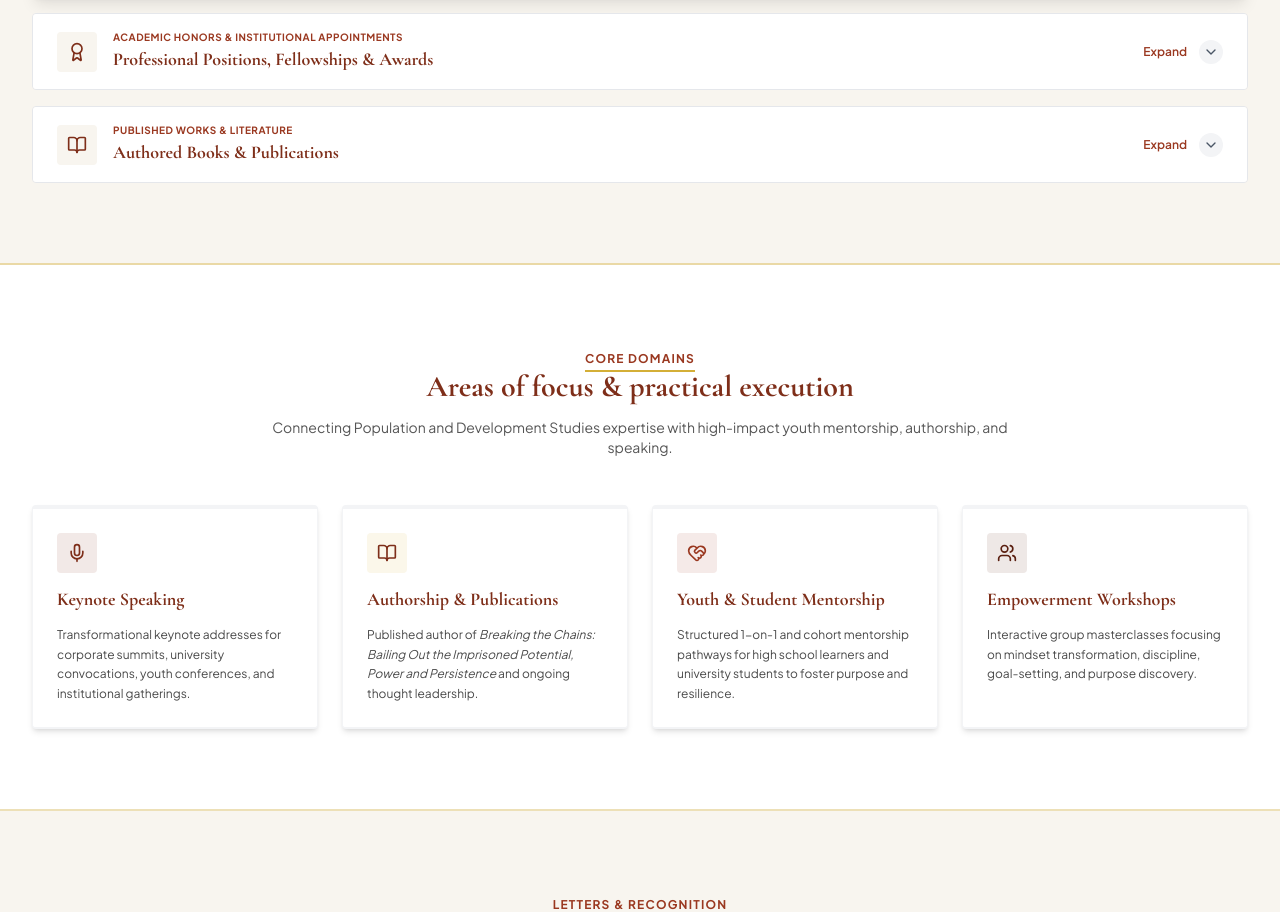
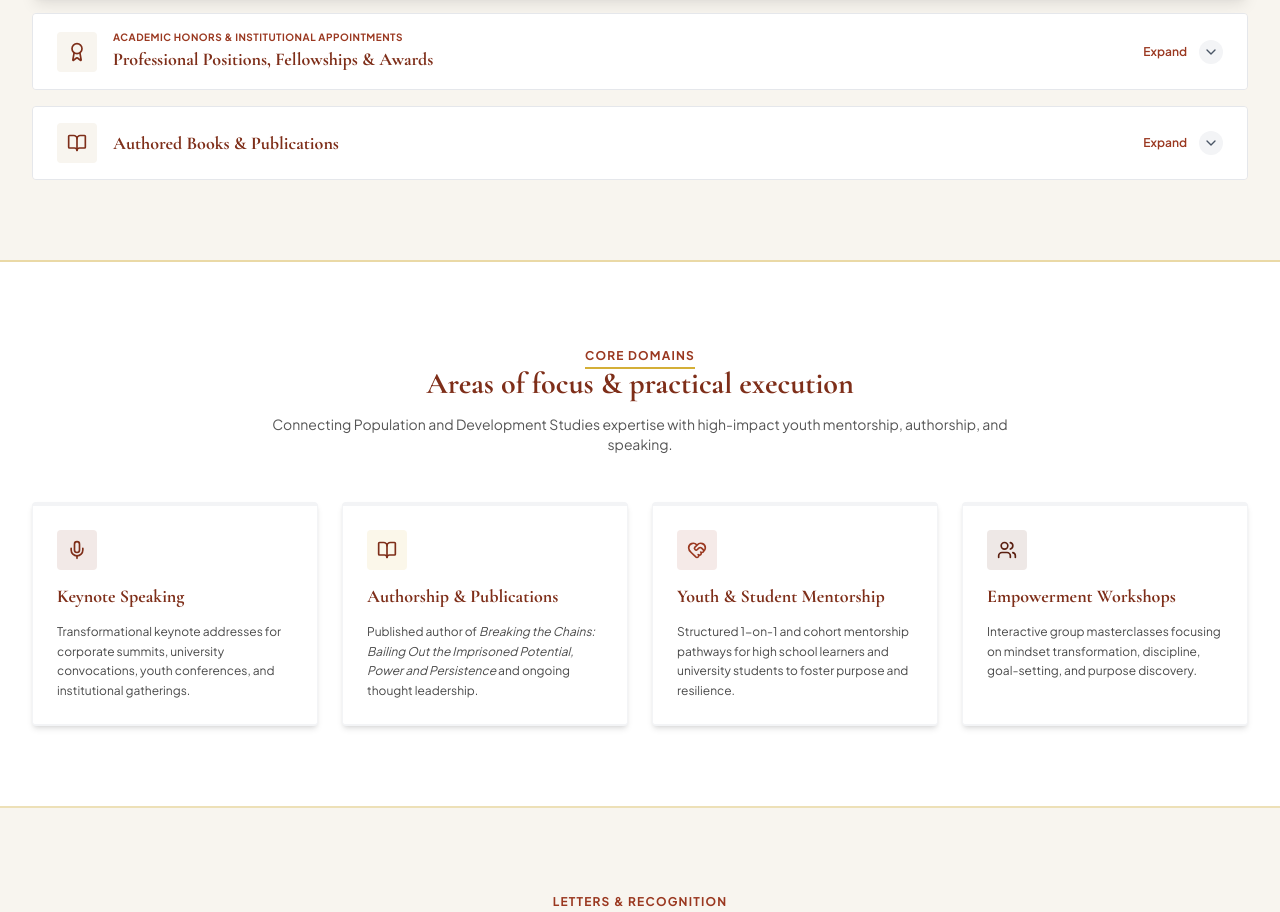
Before and after one commit to dreamhuntermoalosi-rgb/keatlegile-mabena-revised, a React (Vite) app: page /about in a window 1280 px wide. Shown: the part 2544-3456 px from the top of the page. Built offline with nearby package versions, Linux system fonts and the light colour scheme.

Commit message:
fix: remove 'Published Works & Literature' label from About page
Removed the small uppercase subheading above the 'Authored Books &
Publications' accordion item on the About Me page. The accordion
heading itself remains.

```diff
--- a/src/pages/About.tsx
+++ b/src/pages/About.tsx
@@ -485,9 +485,6 @@ export const About: React.FC = () => {
                     <BookOpen className="w-5 h-5" />
                   </div>
                   <div>
-                    <div className="text-[10px] font-bold uppercase tracking-wider text-[#9a3820]">
-                      Published Works &amp; Literature
-                    </div>
                     <h3 className="font-serif text-base sm:text-lg font-bold text-[#7e2e19]">
                       Authored Books &amp; Publications
                     </h3>
```
